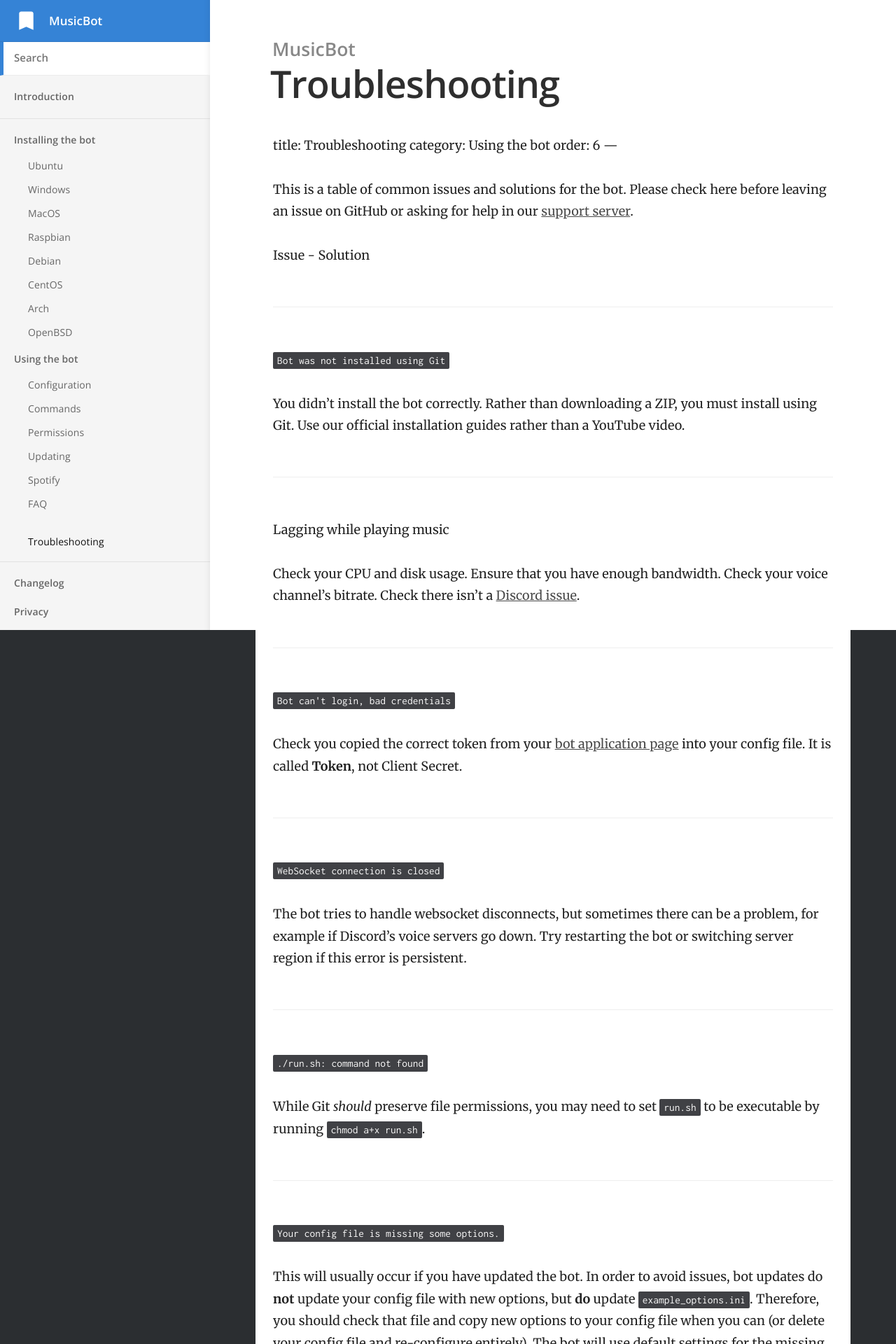
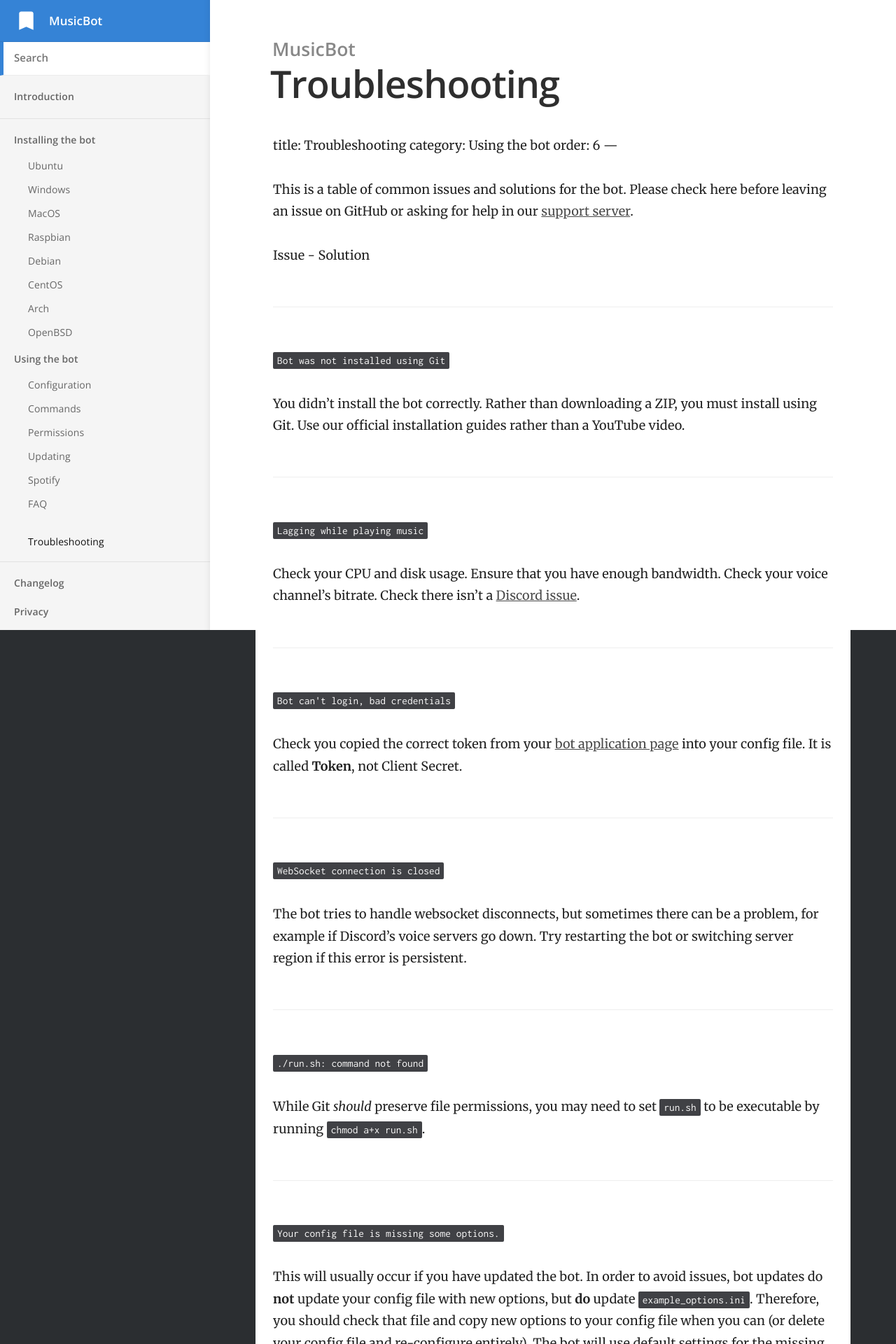
Before and after one commit to Just-Some-Bots/MusicBot, a Jekyll site: the page built from _docs/using/troubleshooting.md, in a window 1280 px wide. Shown: the top 1920 px of the page at 70% size. Built offline with Jekyll 4.4.1, drawn with Linux system fonts in a browser that asks for light colours.

```diff
--- a/_docs/using/troubleshooting.md
+++ b/_docs/using/troubleshooting.md
@@ -17,7 +17,7 @@ You didn't install the bot correctly. Rather than downloading a ZIP, you must in
 
 ---
 
-Lagging while playing music
+`Lagging while playing music`
 
 Check your CPU and disk usage. Ensure that you have enough bandwidth. Check your voice channel's bitrate. Check there isn't a [Discord issue](https://status.discordapp.com).
 
```
